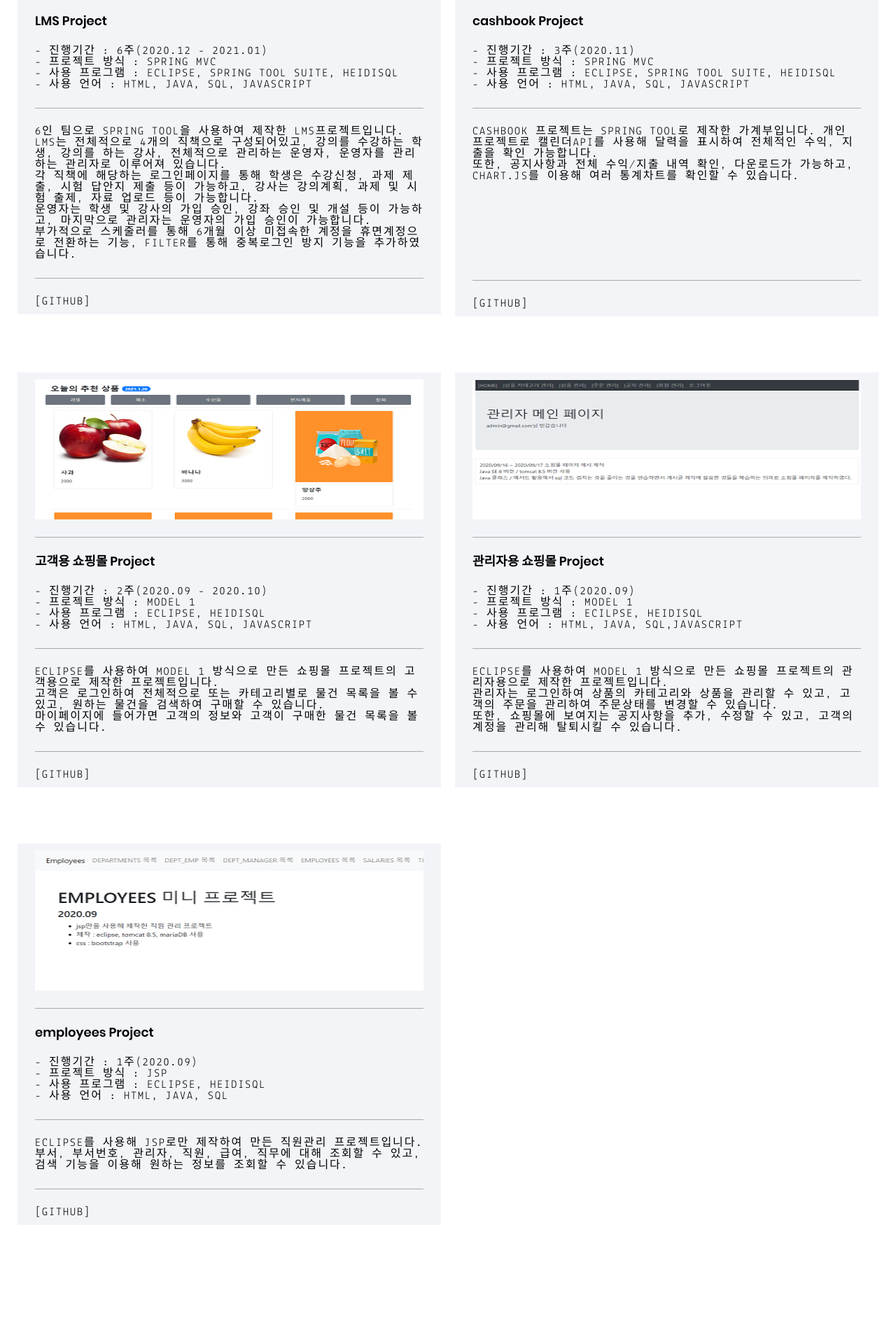
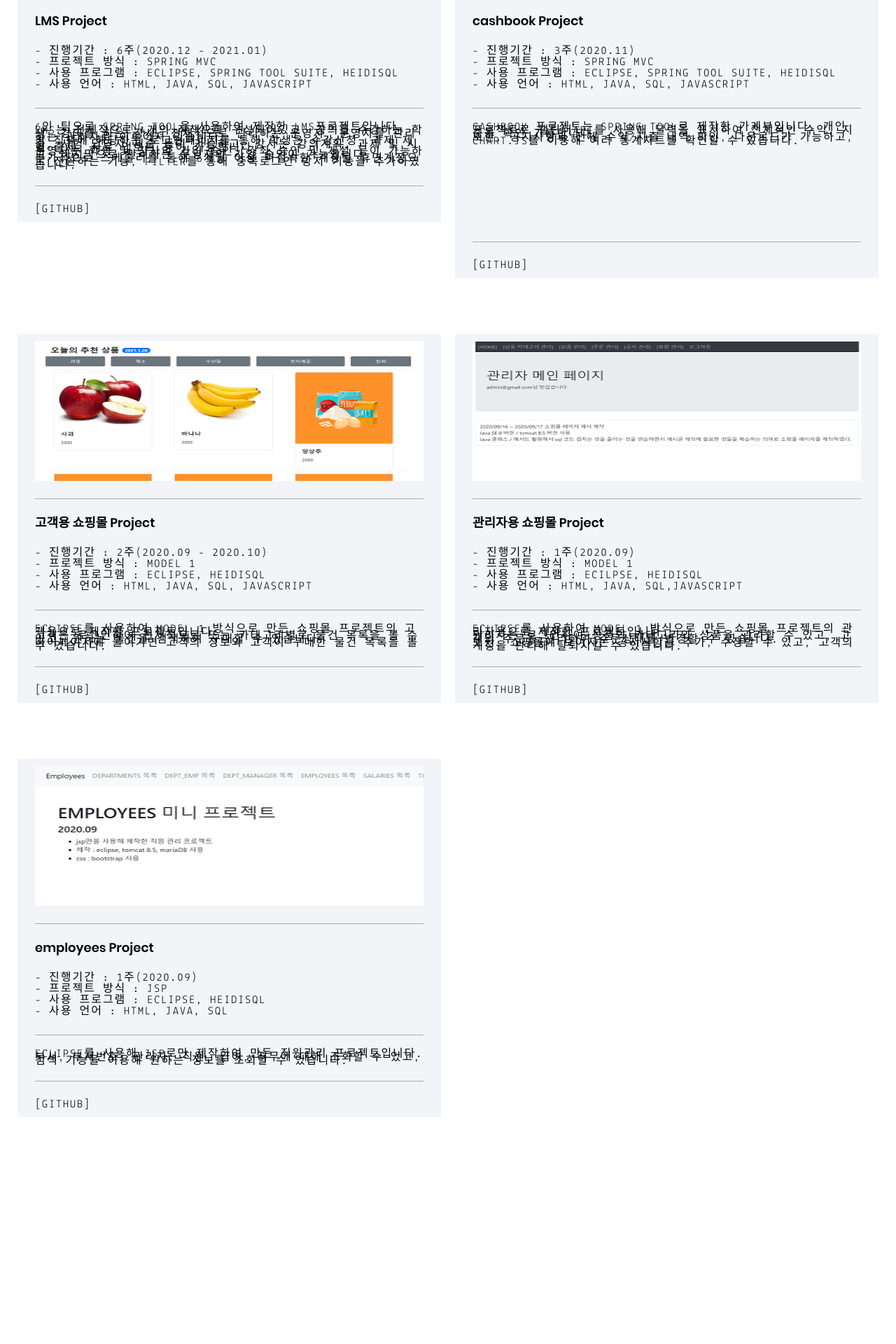
Before and after one commit to heairin1008/heairin1008.github.io, a Jekyll site: the page built from index.html, in a window 1280 px wide. Shown: the part 1151-3071 px from the top of the page at 70% size. Built offline with Jekyll 4.4.1, drawn with Linux system fonts in a browser that asks for light colours; after the commit the page ends 3041 px from its top, so only the background shows below that.

Commit message:
Update _layout.scss

```diff
--- a/assets/scss/_layout.scss
+++ b/assets/scss/_layout.scss
@@ -67,6 +67,12 @@
 
 		a {
 			padding: 0 1.5rem;
+		}
+	}
+
+	@media (min-width: $breakpoint-medium) {
+		p {
+			line-height:5px;
 		}
 	}
 
```
